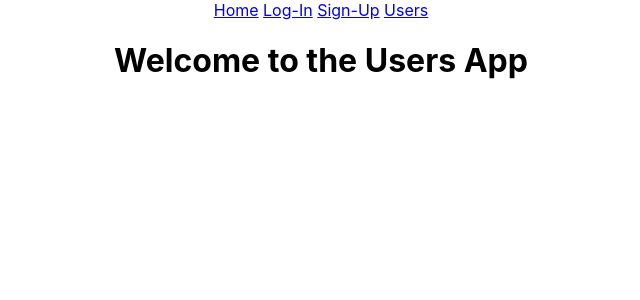
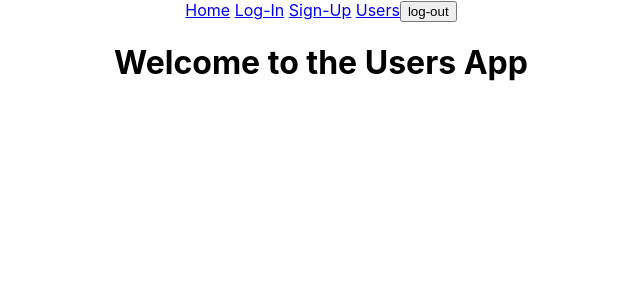
Before and after one commit to vonbarown/React-Authentification, a React (Create React App) app in the folder front-end-auth/: page / in a window 1280 px wide. Shown: the top 300 px of the page, without its empty margins (319-959 px from the left). Built offline with nearby package versions, Linux system fonts and the light colour scheme.

Commit message:
adding logout flow

```diff
--- a/front-end-auth/src/App.js
+++ b/front-end-auth/src/App.js
@@ -4,6 +4,7 @@ import { Switch, Route } from 'react-router-dom'
 import AuthContainer from './Containers/AuthContainer'
 import { Home } from './Components/Home'
 import Users from './Components/Users'
+import axios from 'axios'
 
 import './App.css';
 
@@ -20,13 +21,20 @@ class App extends React.Component {
       isUserLoggedIn: true
     })
   }
+  logoutUser = async () => {
+    try {
+      await axios.get('/auth/logout')
+    } catch (error) {
+      console.log('error', error);
+    }
+  }
 
   renderAuthContainer = () => <AuthContainer setUser={this.setUser} />
 
   render() {
     return (
       <div className="App">
-        <Navbar />
+        <Navbar logoutUser={this.logoutUser} />
         <Switch>
           <Route path='/login' render={this.renderAuthContainer} />
           <Route path='/signup' render={this.renderAuthContainer} />
--- a/front-end-auth/src/Components/Navbar.jsx
+++ b/front-end-auth/src/Components/Navbar.jsx
@@ -1,13 +1,14 @@
 import React from 'react'
 import { Link } from 'react-router-dom'
 
-export const Navbar = () => {
+export const Navbar = ({ logoutUser }) => {
     return (
         <nav>
             <Link to="/">Home</Link>{" "}
             <Link to='login'>Log-In</Link>{' '}
             <Link to='/signup'>Sign-Up</Link>{' '}
             <Link to='/users'>Users</Link>
+            <button onClick={logoutUser}>log-out</button>
         </nav>
     )
 }
--- a/front-end-auth/src/Containers/AuthContainer.jsx
+++ b/front-end-auth/src/Containers/AuthContainer.jsx
@@ -12,8 +12,17 @@ class AuthContainer extends Component {
 
     handleChange = e => this.setState({ [e.target.name]: e.target.value })
 
-    signupUser = (user) => {
-        console.log('signing up user');
+    signupUser = async (user) => {
+        try {
+            const { data } = await axios.post('/auth/signup', this.state)
+
+            console.log(data);
+            this.props.setUser(data.payload)
+
+        } catch (error) {
+            console.log(error);
+
+        }
 
     }
 
```
Also changed, not shown: 1 other file (tests, documents, lock files or other folders).
